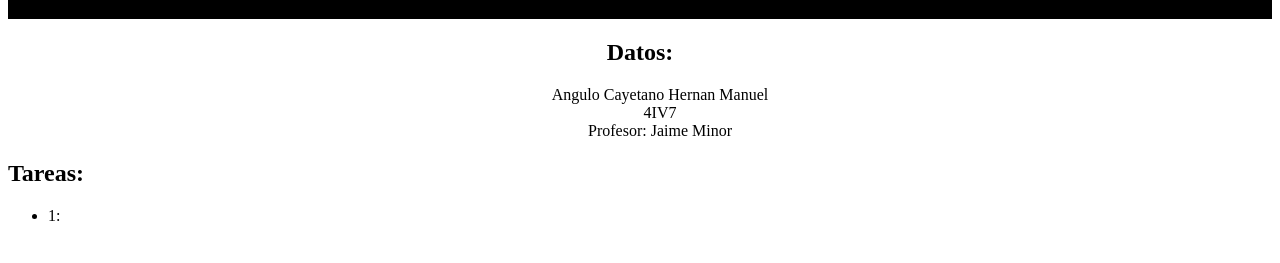
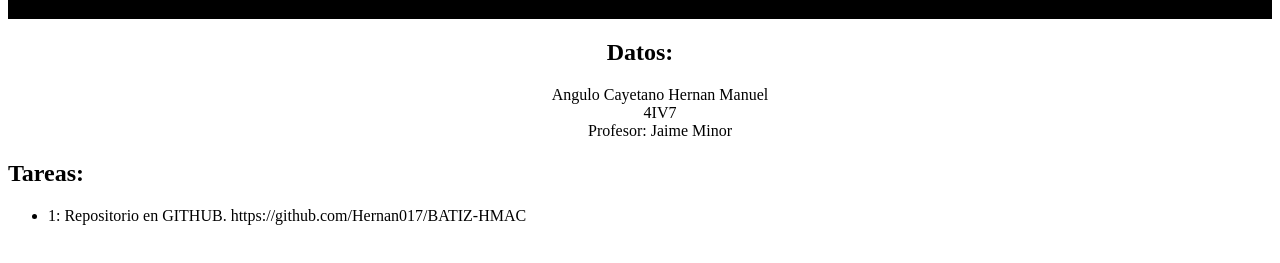
Before and after one commit to Hernan017/BATIZ-HMAC, a plain HTML site: page Portafolio/index.html in a window 1280 px wide. Shown: the part 69-332 px from the top of the page. Drawn offline with Linux system fonts and the light colour scheme.

Commit message:
Link de repositorio

```diff
--- a/Portafolio/index.html
+++ b/Portafolio/index.html
@@ -26,7 +26,7 @@
     <div>
         <h2>Tareas:</h2>
         <ul>
-            <li>1:</li>
+            <li>1: Repositorio en GITHUB. https://github.com/Hernan017/BATIZ-HMAC</li>
         </ul>
     </div>
 </body>
```
